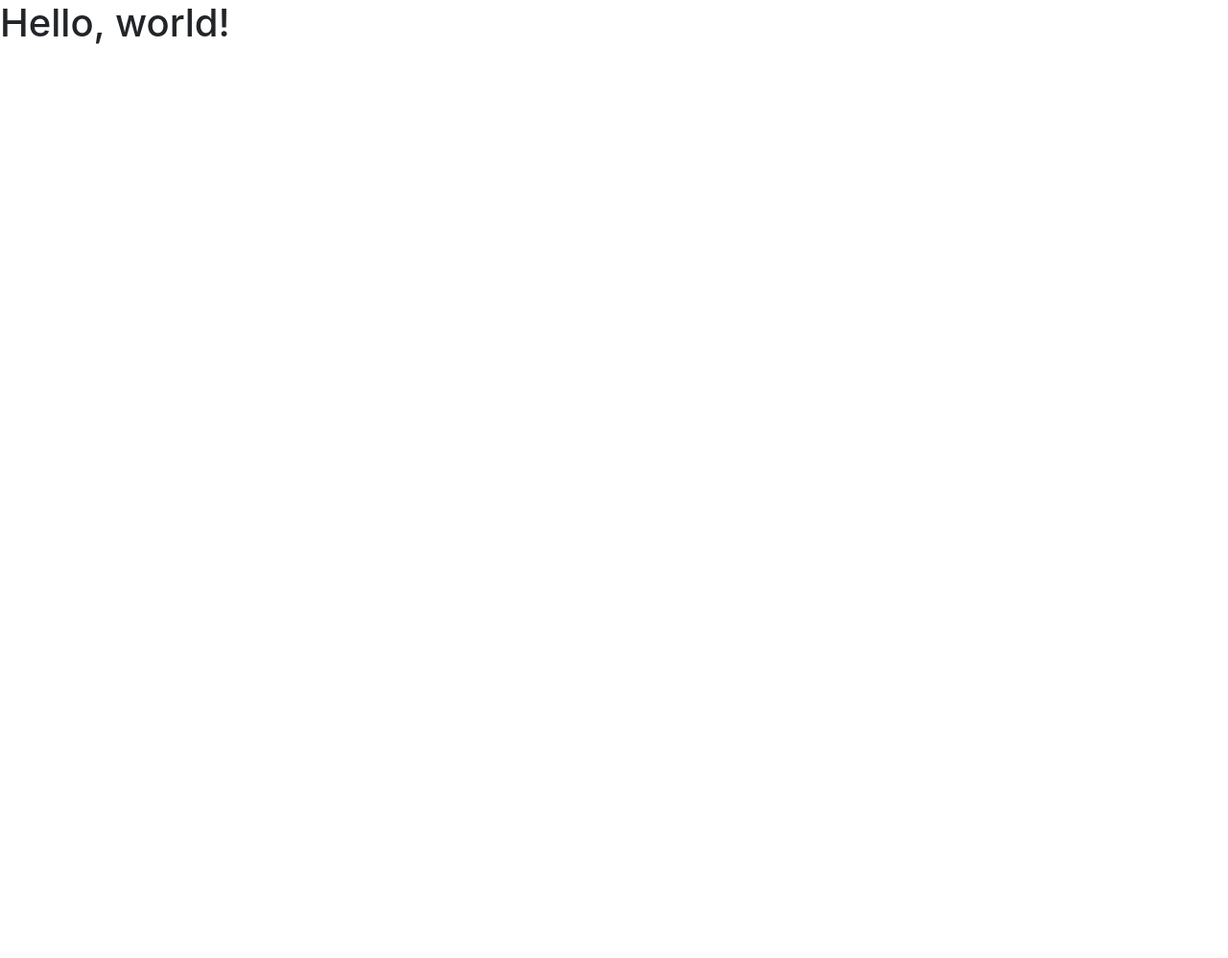
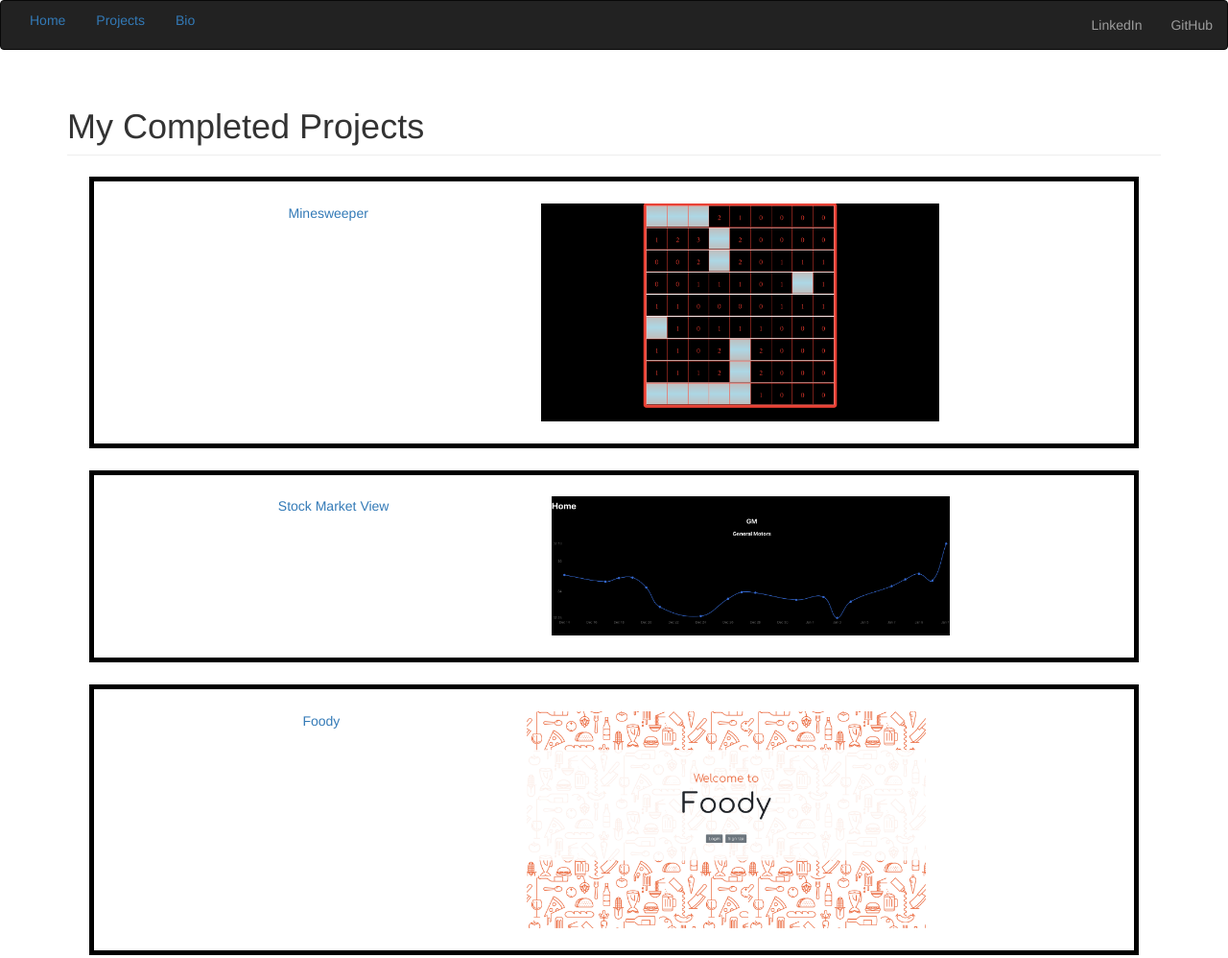
Before and after one commit to angeljuarez77/angels-portfolio, a website: page pages/projects.html in a window 1280 px wide. Shown: the top 998 px of the page at 96% size. Before the commit the page ends 800 px from the top, so only its background shows below. Drawn offline with nearby package versions, Linux system fonts and the light colour scheme.

Commit message:
a few changes

```diff
--- /dev/null
+++ b/css/projects.css
@@ -0,0 +1,11 @@
+.project-block {
+  margin: 2%;
+  border: solid black 5px;
+  padding: 2%;
+  display: flex;
+  justify-content: space-evenly;
+}
+.project-images {
+  width: 40%;
+  height: 30%;
+}
--- a/css/style.css
+++ b/css/style.css
@@ -1,3 +1,7 @@
 .nav-tabs {
   border-bottom: 0px;
+  margin: 0px;
 }
+.page-footer {
+  text-align: center;
+}
--- a/pages/projects.html
+++ b/pages/projects.html
@@ -1,16 +1,55 @@
 <!doctype html>
 <html lang="en">
-  <head>
-    <meta charset="utf-8">
-    <meta name="viewport" content="width=device-width, initial-scale=1, shrink-to-fit=no">
-    <link rel="stylesheet" href="https://stackpath.bootstrapcdn.com/bootstrap/4.2.1/css/bootstrap.min.css" integrity="sha384-GJzZqFGwb1QTTN6wy59ffF1BuGJpLSa9DkKMp0DgiMDm4iYMj70gZWKYbI706tWS" crossorigin="anonymous">
+<head>
+  <meta charset="utf-8">
+  <meta name="viewport" content="width=device-width, initial-scale=1, shrink-to-fit=no">
+  <link rel="stylesheet" href="../css/bootstrap.min.css">
+  <link rel="stylesheet" href="../css/projects.css">
+  <title>Angel | Projects</title>
+</head>
 
-    <title>Hello, world!</title>
-  </head>
-  <body>
-    <h1>Hello, world!</h1>
-    <script src="https://code.jquery.com/jquery-3.3.1.slim.min.js" integrity="sha384-q8i/X+965DzO0rT7abK41JStQIAqVgRVzpbzo5smXKp4YfRvH+8abtTE1Pi6jizo" crossorigin="anonymous"></script>
-    <script src="https://cdnjs.cloudflare.com/ajax/libs/popper.js/1.14.6/umd/popper.min.js" integrity="sha384-wHAiFfRlMFy6i5SRaxvfOCifBUQy1xHdJ/yoi7FRNXMRBu5WHdZYu1hA6ZOblgut" crossorigin="anonymous"></script>
-    <script src="https://stackpath.bootstrapcdn.com/bootstrap/4.2.1/js/bootstrap.min.js" integrity="sha384-B0UglyR+jN6CkvvICOB2joaf5I4l3gm9GU6Hc1og6Ls7i6U/mkkaduKaBhlAXv9k" crossorigin="anonymous"></script>
-  </body>
+<body>
+
+  <nav class="navbar navbar-inverse">
+    <div class="container-fluid">
+      <ul class="nav nav-pills">
+        <li><a href="../index.html">Home</a></li>
+        <li><a href="./projects.html">Projects</a></li>
+        <li><a href="./bio.html">Bio</a></li>
+
+        <ul class="nav navbar-nav navbar-right">
+          <li><a href="https://www.linkedin.com/in/angel-juarez729">LinkedIn</a></li>
+          <li><a href="https://github.com/angeljuarez77">GitHub</a></li>
+        </ul>
+      </ul>
+    </div>
+  </nav>
+
+  <div class="container">
+    <h1 class="page-header">My Completed Projects</h1>
+    <!-- maybe I should use thumbnails? https://getbootstrap.com/docs/3.3/components/#thumbnails -->
+    <div class="project-block">
+      <a href=" http://shallow-club.surge.sh/">Minesweeper</a>
+      <img class="project-images" src="../images/minesweeper.png" alt="">
+    </div>
+    <div class="project-block">
+      <a href="http://smooth-babies.surge.sh/">Stock Market View</a>
+      <img class="project-images" src="../images/stockmarket.png" alt="">
+    </div>
+    <div class="project-block">
+      <a href="http://curious-soda.surge.sh/">Foody</a>
+      <img class="project-images" src="../images/foody.png" alt=""></div>
+    <div class="project-block">
+      <a href="http://newsfrom-the6.surge.sh/">News From The 6</a>
+      <img class="project-images" src="../images/newsfromthe6.png" alt="">
+    </div>
+
+  </div>
+
+  <footer class="page-footer alert alert-info">
+    <h5>A Website Made By: Angel Juarez</h5>
+    <h6>With HTML, CSS, and Bootstrap</h6>
+  </footer>
+</body>
+
 </html>
```
Also changed, not shown: index.html (+28 -6 lines), pages/bio.html (added, +36 -0 lines), images/foody.png (added), images/minesweeper.png (added), images/newsfromthe6.png (added), images/stockmarket.png (added).
